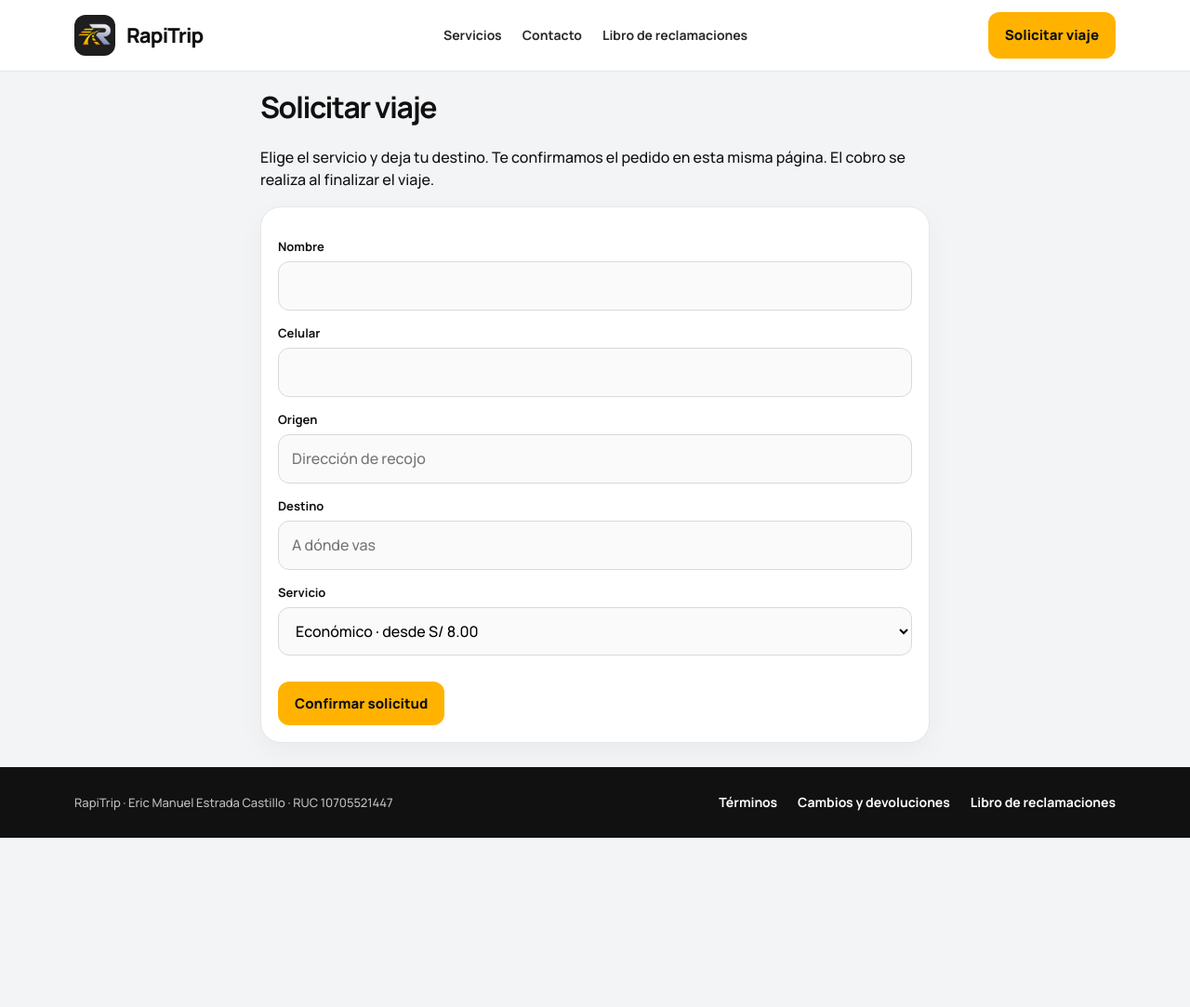
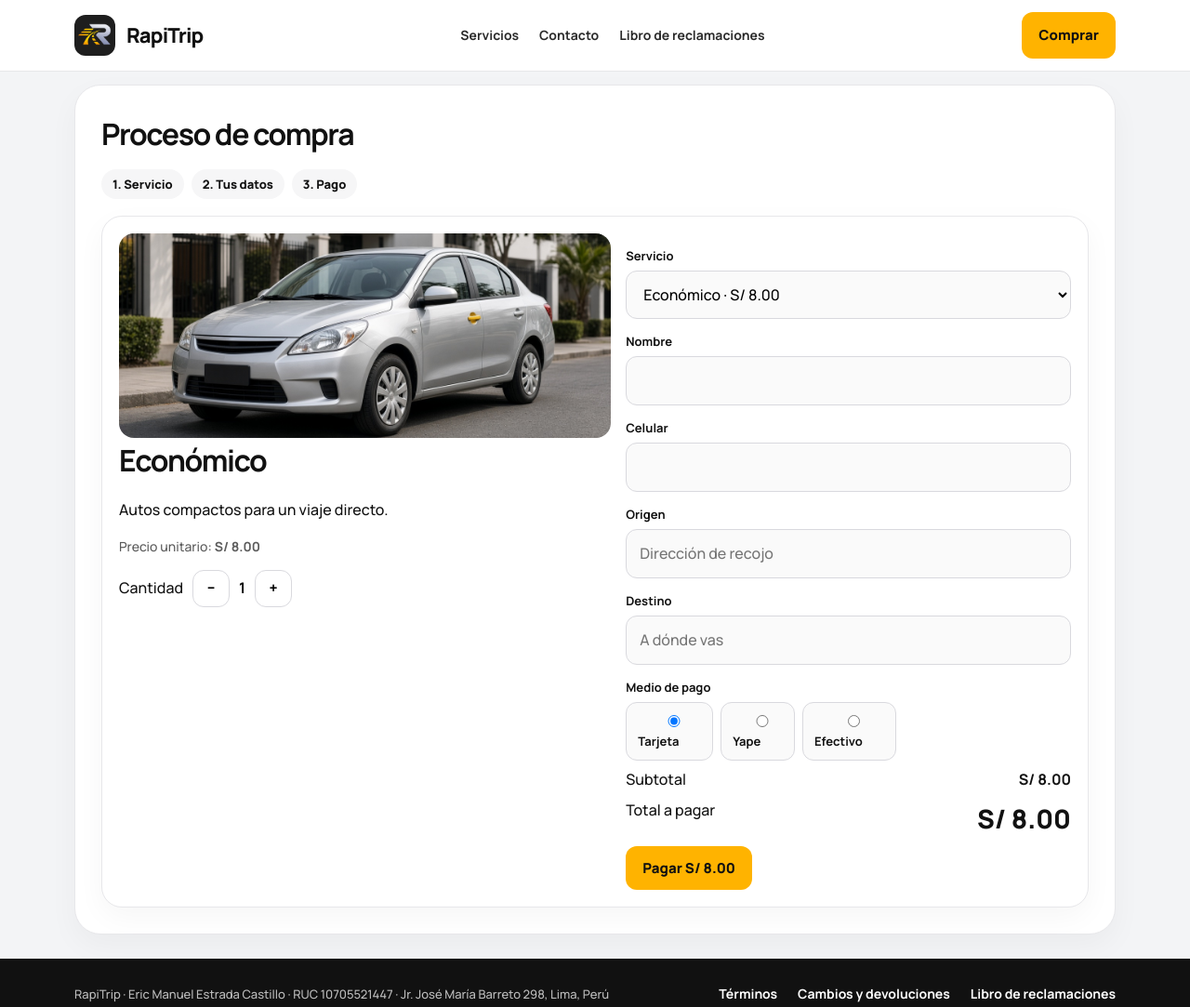
Before and after one commit to Eric-Estrada-gif/rapitrip-web, a plain HTML site: page solicitar.html in a window 1280 px wide. Shown: the whole page at 93% size. Before the commit the page ends 901 px from the top, so only its background shows below. Drawn offline with Linux system fonts and the light colour scheme.

Commit message:
Agrega fotos de los servicios y el proceso de compra.

```diff
--- a/solicitar.html
+++ b/solicitar.html
@@ -3,9 +3,9 @@
 <head>
   <meta charset="utf-8">
   <meta name="viewport" content="width=device-width, initial-scale=1">
-  <title>Solicitar viaje | RapiTrip</title>
+  <title>Proceso de compra | RapiTrip</title>
   <link rel="icon" href="img/logo.png">
-  <link rel="stylesheet" href="styles.css?v=2">
+  <link rel="stylesheet" href="styles.css?v=4">
 </head>
 <body>
   <header class="barra">
@@ -16,40 +16,60 @@
         <a href="contacto.html">Contacto</a>
         <a href="reclamaciones.html">Libro de reclamaciones</a>
       </nav>
-      <a class="btn" href="solicitar.html">Solicitar viaje</a>
+      <a class="btn" href="solicitar.html">Comprar</a>
     </div>
   </header>
   <main class="seccion">
-    <div class="wrap" style="max-width:720px">
-      <h1>Solicitar viaje</h1>
-      <p>Elige el servicio y deja tu destino. Te confirmamos el pedido en esta misma página. El cobro se realiza al finalizar el viaje.</p>
-      <form id="pedido">
-        <label for="nombre">Nombre</label>
-        <input id="nombre" name="nombre" required>
-        <label for="telefono">Celular</label>
-        <input id="telefono" name="telefono" required inputmode="tel">
-        <label for="origen">Origen</label>
-        <input id="origen" name="origen" required placeholder="Dirección de recojo">
-        <label for="destino">Destino</label>
-        <input id="destino" name="destino" required placeholder="A dónde vas">
-        <label for="servicio">Servicio</label>
-        <select id="servicio" name="servicio">
-          <option>Económico · desde S/ 8.00</option>
-          <option>Comfort · desde S/ 10.00</option>
-          <option>Executive VIP · desde S/ 13.00</option>
-          <option>Aeropuerto · desde S/ 45.00</option>
-          <option>Programado · desde S/ 12.00</option>
-        </select>
-        <div class="fila">
-          <button class="btn" type="submit">Confirmar solicitud</button>
+    <div class="wrap">
+      <div class="panel">
+        <h1>Proceso de compra</h1>
+        <div class="fases">
+          <span>1. Servicio</span>
+          <span>2. Tus datos</span>
+          <span>3. Pago</span>
         </div>
+        <form id="pedido" class="compra">
+          <div>
+            <img id="foto" src="img/economico.jpg" alt="Servicio elegido">
+            <h2 id="nombre">Económico</h2>
+            <p id="detalle">Autos compactos para un viaje directo.</p>
+            <p class="nota">Precio unitario: <strong id="unitario">S/ 8.00</strong></p>
+            <div class="cantidad">
+              <span>Cantidad</span>
+              <button type="button" id="menos">−</button>
+              <strong id="cantidad">1</strong>
+              <button type="button" id="mas">+</button>
+            </div>
+          </div>
+          <div>
+            <label for="servicio">Servicio</label>
+            <select id="servicio" name="servicio"></select>
+            <label for="cliente">Nombre</label>
+            <input id="cliente" required>
+            <label for="telefono">Celular</label>
+            <input id="telefono" required inputmode="tel">
+            <label for="origen">Origen</label>
+            <input id="origen" required placeholder="Dirección de recojo">
+            <label for="destino">Destino</label>
+            <input id="destino" required placeholder="A dónde vas">
+            <label>Medio de pago</label>
+            <div class="opciones">
+              <label><input type="radio" name="pago" value="Tarjeta" checked> Tarjeta</label>
+              <label><input type="radio" name="pago" value="Yape"> Yape</label>
+              <label><input type="radio" name="pago" value="Efectivo"> Efectivo</label>
+            </div>
+            <div class="linea-compra"><span>Subtotal</span><strong id="subtotal">S/ 8.00</strong></div>
+            <div class="linea-compra"><span>Total a pagar</span><strong class="total" id="total">S/ 8.00</strong></div>
+            <button class="btn" id="pagar" type="submit">Pagar S/ 8.00</button>
+          </div>
+        </form>
         <div class="aviso" id="aviso"></div>
-      </form>
+      </div>
     </div>
   </main>
   <footer class="pie">
     <div class="pie-inner">
-      <p class="legal">RapiTrip · Eric Manuel Estrada Castillo · RUC 10705521447</p>
+      <p class="legal">RapiTrip · Eric Manuel Estrada Castillo · RUC 10705521447 · Jr. José María Barreto 298, Lima, Perú</p>
       <nav>
         <a href="terminos.html">Términos</a>
         <a href="devoluciones.html">Cambios y devoluciones</a>
@@ -58,21 +78,51 @@
     </div>
   </footer>
   <script>
-    const params = new URLSearchParams(location.search);
-    const pedido = params.get("servicio");
-    if (pedido) {
-      const lista = document.getElementById("servicio");
-      for (const op of lista.options) {
-        if (op.text.startsWith(pedido)) lista.value = op.text;
-      }
+    const catalogo = [
+      { id: "Economico", nombre: "Económico", precio: 8, foto: "img/economico.jpg", texto: "Autos compactos para un viaje directo." },
+      { id: "Comfort", nombre: "Comfort", precio: 10, foto: "img/comfort.jpg", texto: "Autos más espaciosos, con aire acondicionado." },
+      { id: "Executive VIP", nombre: "Executive VIP", precio: 13, foto: "img/vip.jpg", texto: "Sedán y conductor con mejor calificación." },
+      { id: "Aeropuerto", nombre: "Aeropuerto", precio: 45, foto: "img/aeropuerto.jpg", texto: "Recojo o traslado al Aeropuerto Jorge Chávez." },
+      { id: "Programado", nombre: "Programado", precio: 12, foto: "img/programado.jpg", texto: "Reservas la hora de recojo. El conductor llega a la dirección que indicas." }
+    ];
+    const lista = document.getElementById("servicio");
+    catalogo.forEach(function (item) {
+      const op = document.createElement("option");
+      op.value = item.id;
+      op.textContent = item.nombre + " · S/ " + item.precio.toFixed(2);
+      lista.appendChild(op);
+    });
+    const pedido = new URLSearchParams(location.search).get("servicio");
+    if (pedido && catalogo.some(function (item) { return item.id === pedido; })) lista.value = pedido;
+    let cantidad = 1;
+    function soles(n) { return "S/ " + n.toFixed(2); }
+    function pintar() {
+      const item = catalogo.find(function (s) { return s.id === lista.value; });
+      const total = item.precio * cantidad;
+      document.getElementById("foto").src = item.foto;
+      document.getElementById("foto").alt = item.nombre;
+      document.getElementById("nombre").textContent = item.nombre;
+      document.getElementById("detalle").textContent = item.texto;
+      document.getElementById("unitario").textContent = soles(item.precio);
+      document.getElementById("cantidad").textContent = String(cantidad);
+      document.getElementById("subtotal").textContent = soles(total);
+      document.getElementById("total").textContent = soles(total);
+      document.getElementById("pagar").textContent = "Pagar " + soles(total);
     }
+    lista.addEventListener("change", pintar);
+    document.getElementById("menos").addEventListener("click", function () { if (cantidad > 1) { cantidad -= 1; pintar(); } });
+    document.getElementById("mas").addEventListener("click", function () { if (cantidad < 5) { cantidad += 1; pintar(); } });
     document.getElementById("pedido").addEventListener("submit", function (e) {
       e.preventDefault();
+      const item = catalogo.find(function (s) { return s.id === lista.value; });
+      const total = item.precio * cantidad;
+      const pago = document.querySelector("input[name=pago]:checked").value;
       const codigo = "RT-" + Date.now().toString().slice(-6);
       const aviso = document.getElementById("aviso");
       aviso.style.display = "block";
-      aviso.textContent = "Solicitud " + codigo + " registrada. Un conductor de " + document.getElementById("servicio").value.split("·")[0].trim() + " puede tomar el viaje. El precio final se muestra antes de pagar.";
+      aviso.textContent = "Compra " + codigo + " confirmada. Servicio: " + item.nombre + ". Cantidad: " + cantidad + ". Precio unitario: " + soles(item.precio) + ". Total: " + soles(total) + ". Pago: " + pago + ". Pasajero: " + document.getElementById("cliente").value + ", " + document.getElementById("telefono").value + ". Recojo: " + document.getElementById("origen").value + ". Destino: " + document.getElementById("destino").value + ". Proveedor: Eric Manuel Estrada Castillo, RUC 10705521447, Jr. José María Barreto 298, Lima.";
     });
+    pintar();
   </script>
 </body>
 </html>
--- a/styles.css
+++ b/styles.css
@@ -166,6 +166,16 @@ nav a:hover { color: #000; }
   gap: 24px;
 }
 .contacto-panel h2 { margin-bottom: 12px; }
+.compra { display: grid; grid-template-columns: 1.05fr 0.95fr; gap: 16px; align-items: start; }
+.compra img { width: 100%; height: 220px; object-fit: cover; border-radius: 16px; }
+.linea-compra { display: flex; justify-content: space-between; gap: 12px; margin: 8px 0; }
+.total { font-size: 28px; font-weight: 800; }
+.fases { display: flex; gap: 8px; flex-wrap: wrap; margin: 0 0 18px; }
+.fases span { background: #f6f6f7; border-radius: 999px; padding: 6px 12px; font-size: 13px; font-weight: 800; }
+.opciones { display: flex; gap: 8px; flex-wrap: wrap; }
+.opciones label { margin: 0; font-weight: 700; background: #fafafa; border: 1px solid #d9d9de; border-radius: 12px; padding: 10px 12px; }
+.cantidad { display: flex; align-items: center; gap: 10px; }
+.cantidad button { width: 40px; height: 40px; border-radius: 12px; border: 1px solid #d9d9de; background: #fff; font: inherit; font-weight: 800; cursor: pointer; }
 .card, .caja, form {
   background: var(--blanco);
   border: 1px solid var(--linea);
@@ -228,7 +238,7 @@ textarea { min-height: 120px; resize: vertical; }
   .hero-panel { grid-template-columns: 1fr; padding: 32px 22px; }
   .hero h1 { font-size: 40px; }
   .hero-logo { margin: 8px auto 0; width: 180px; }
-  .pasos, .datos, .grid { grid-template-columns: 1fr; }
+  .pasos, .datos, .grid, .compra { grid-template-columns: 1fr; }
   .paso + .paso { border-left: 0; border-top: 1px solid var(--linea); }
   .barra-inner { flex-wrap: wrap; padding: 12px 0; }
 }
```
Also changed, not shown: index.html (+13 -13 lines), img/aeropuerto.jpg (added), img/comfort.jpg (added), img/economico.jpg (added), img/programado.jpg (added), img/vip.jpg (added).
